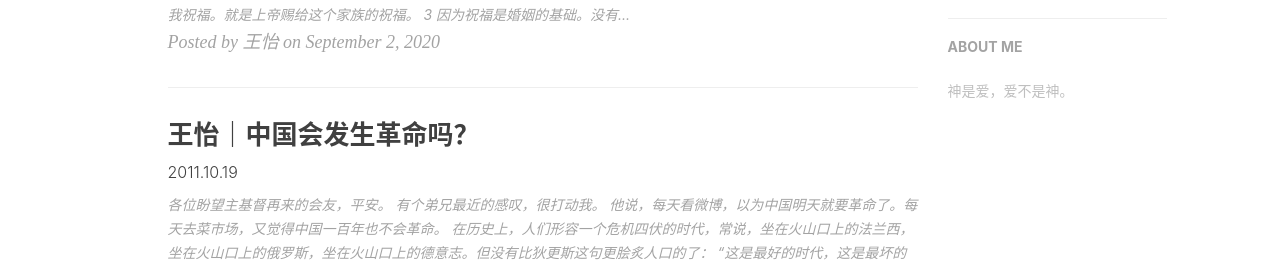
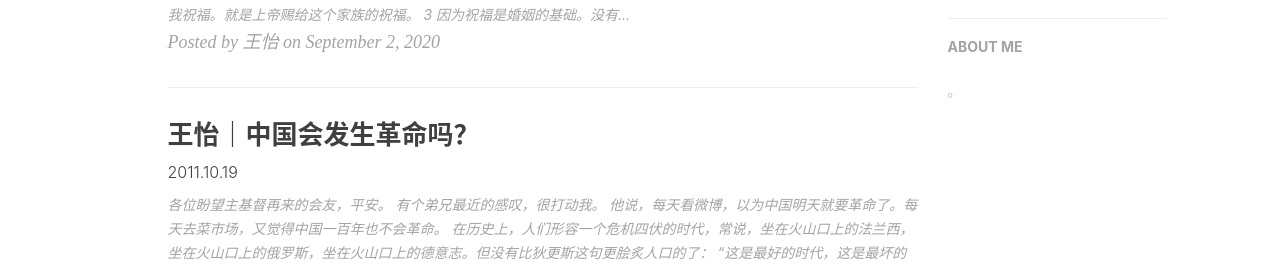
Before and after one commit to huayezhan/avalanche, a Jekyll site: the page built from index.html, in a window 1280 px wide and 900 px high, scrolled down 402 px. Shown: the part 178-445 px from the top of the window. Built offline with Jekyll 4.4.1, drawn with Linux system fonts in a browser that asks for light colours; nearby versions of some CDN libraries; the list of posts is cut into pages by our own code; comment, search, counter and statistics services are not loaded.

Commit message:
modify94

```diff
--- a/_config.yml
+++ b/_config.yml
@@ -81,7 +81,7 @@ kramdown:
 
 # Sidebar settings
 sidebar: true                           # whether or not using Sidebar.
-sidebar-about-description: "神是爱，爱不是神。"
+sidebar-about-description: "。"
 #sidebar-avatar: img/zhy.jpg       # use absolute URL, seeing it's used in both `/` and `/about/`
 
 
```
